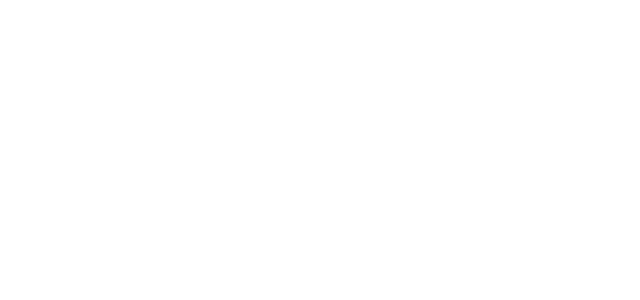
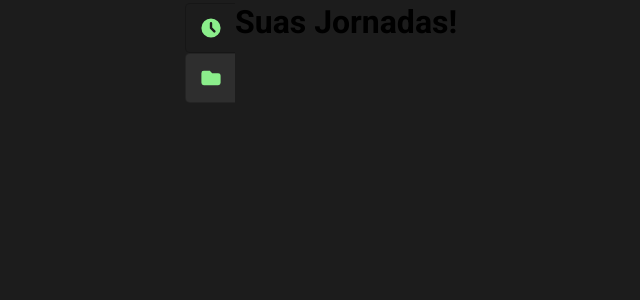
Before and after one commit to JVitorLeone/Ponto, a React (Create React App) app in the folder client/: page /journeys in a window 1280 px wide. Shown: the top 300 px of the page, without its empty margins (156-796 px from the left). Built offline with nearby package versions, Linux system fonts and the light colour scheme.

Commit message:
feat: Navigator

```diff
--- a/client/src/App.js
+++ b/client/src/App.js
@@ -2,23 +2,37 @@
 import {
 	BrowserRouter,
 	Switch,
-	Route
+	Route,
+	useHistory
 } from 'react-router-dom';
 
 import {GlobalContext} from './GlobalContext';
-import {GlobalStyles} from './style/GlobalStyles';
+import {GlobalStyles, Container, Wrapper} from './style/GlobalStyles';
 
 import {Ponto} from './components/Ponto';
+import {Journeys} from './components/Journeys';
+import {Navigator} from './components/Navigator';
 
 function App() {
+	const history = useHistory();
+
 	return (
 		<GlobalContext>
+			<Container>
+				<Wrapper>
+
 					<BrowserRouter>
+
 						<Switch>
 							<Route path="/ponto" exact={true} component={ Ponto } />
+							<Route path="/journeys" exact={true} component={ Journeys } />
 						</Switch>
+
 						<GlobalStyles/>
 					</ BrowserRouter>
+
+				</Wrapper>
+			</Container>
 		</GlobalContext>
 	);
 }
--- a/client/src/GlobalContext.js
+++ b/client/src/GlobalContext.js
@@ -56,7 +56,7 @@
 		if (!currentJourney.upToDate)
 			remoteJourneyUpdate(currentJourney);
 
-		if (currentJourney.finished && currentJourney.upToDate) {
+		if (currentJourney.finished) {
 			setJourneys([
 				...journeys,
 				currentJourney.id
--- a/client/src/components/Hourglass/index.js
+++ b/client/src/components/Hourglass/index.js
@@ -15,64 +15,47 @@
 function Hourglass(props){
 
 	const {isActive, currentTime, periods, limit} = props;
-	const [openTime, setOpenTime] = useState(0);
-	const [closedTime, setClosedTime] = useState(0);
-	const [durations, setDurations] = useState([]);
-	const totalTime = closedTime + openTime;
+	const [totalTime, setTotalTime] = useState(calculateDuration(periods));
+
 	const remainingTime = totalTime < limit ? (
 		limit - totalTime
 	) : 0;
 
-	useEffect(() => {
-		function openPeriodHours() {
-			let start = periods.slice(-1)[0].start;
-			let end = currentTime;
-			return Math.round(end - start);
+	function calculateDuration(periods) {
+		let sum = 0;
+
+		if (periods.length > 0) {
+			sum = sumClosedPeriods(periods);
+
+			let lastPeriod = periods.slice(-1)[0];
+
+			if (lastPeriod.finish == null)
+				sum += (currentTime - lastPeriod.start);
 		}
 
+		return sum;
+	}
+
+	function sumClosedPeriods(periods) {
+		let sum = 0;
+		for (var period of periods) {
+			if (period.finish !== null)
+				sum += period.finish - period.start;
+		}
+		return sum;
+	}
+
+	useEffect(() => {
 		function updateTime() {
 			if (isActive) {
-				setOpenTime(
-					Math.round(openPeriodHours())
+				setTotalTime(
+					calculateDuration(periods)
 				);
 			}
 		}
 
 		updateTime();
-	},[currentTime]);
-
-	useEffect(() => {
-		function closedPeriodHours(period) {
-			let start = period.start;
-			let end = period.finish;
-			return Math.round(end - start);
-		}
-
-		let last = periods.slice(-1)[0];
-
-		if (last !== undefined) {
-			if (last.finish !== null) {
-				setDurations([
-					...durations,
-					closedPeriodHours(last)
-				]);
-			}
-		} else {
-			setOpenTime(0);
-			setClosedTime(0);
-		}
-	},[periods]);
-
-	useEffect(() => {
-		setOpenTime(0);
-	},[closedTime]);
-
-	useEffect(() => {
-		if (durations.length) {
-			let sum = closedTime + durations.slice(-1)[0];
-			setClosedTime(sum);
-		}
-	},[durations]);
+	},[currentTime, periods]);
 
 	const [showPeriods, setShowPeriods] = useState(false);
 	let counter = 0;
--- /dev/null
+++ b/client/src/components/Journeys/index.js
@@ -0,0 +1,20 @@
+import React from 'react';
+import {useHistory} from 'react-router-dom';
+
+import {Navigator} from '../Navigator';
+
+function Journeys(props) {
+    const history = useHistory();
+
+    return (
+        <>
+
+            <h1>Suas Jornadas!</h1>
+
+            <Navigator />
+
+        </>
+    )
+}
+
+export {Journeys};
--- /dev/null
+++ b/client/src/components/Navigator/index.js
@@ -0,0 +1,36 @@
+import React from 'react';
+import {useHistory} from 'react-router-dom';
+
+import {FolderIcon, ClockIcon} from '../../icons';
+import {Container, Button} from './style';
+
+function Navigator(props) {
+    const history = useHistory();
+
+    let active = history.location.pathname;
+    console.log(active);
+
+    return (
+        <Container>
+
+            <Button
+                onClick={ () => history.push("/ponto") }
+                title="Ponto"
+                color={"rgb(235, 45, 45)"}
+                active={ active == '/ponto' } >
+                    <ClockIcon/>
+            </Button>
+
+            <Button
+                onClick={ () => history.push("/journeys") }
+                title="Jornadas"
+                color={"rgb(255, 227, 0)"}
+                active={ active == '/journeys' } >
+                    <FolderIcon/>
+            </Button>
+
+        </Container>
+    );
+}
+
+export {Navigator};
--- /dev/null
+++ b/client/src/components/Navigator/style.js
@@ -0,0 +1,57 @@
+import styled from 'styled-components';
+
+export const Container = styled.div`
+    position: absolute;
+    left: -50px;
+    top: 0;
+
+    width: 50px;
+    height: min-content;
+
+    display: flex;
+    flex-direction: column;
+    justify-content: start;
+
+    /* background-color: var(--main-light); */
+    @media (max-width: 500px) {
+        position: relative;
+        flex-direction: row;
+        justify-content: end;
+
+        left: 0;
+        width: 100%;
+    }
+`;
+
+export const Button = styled.button`
+    height: 50px;
+    width: 50px;
+
+    display: flex;
+    flex-direction: column;
+    align-items: center;
+    justify-content: center;
+
+    background-color: ${props => props.active? 'var(--sec-dark)' : 'var(--main-dark);'};
+
+    :hover {
+        background-color: var(--ter-dark);
+    }
+
+    border: 1px solid rgba(0,0,0,.2);
+    border-right: none;
+    border-radius: 5px 0 0 5px;
+
+    cursor: pointer;
+
+    >svg {
+        /* color: ${props => props.color}; */
+        color: var(--green);
+    }
+
+    @media (max-width: 500px) {
+        border: 1px solid rgba(0,0,0,.2);
+        border-top: none;
+        border-radius: 0 0 5px 5px;
+    }
+`;
--- a/client/src/components/Ponto/index.js
+++ b/client/src/components/Ponto/index.js
@@ -1,7 +1,6 @@
-import React, {useState, useContext, useEffect} from 'react';
+import React, {useState, useContext} from 'react';
 
 import {
-	Container,
 	PontoBox
 } from './style';
 
@@ -10,10 +9,19 @@
 import {ButtonTray} from '../ButtonTray';
 import {Hourglass} from '../Hourglass';
 import {Ticket} from '../Ticket';
+import {Navigator} from '../Navigator';
 
 function Ponto(){
+
 	const {currentJourney, setJourney} = useContext(Context);
-	var periods = currentJourney? currentJourney.periods : [];
+	let periods = currentJourney.periods,
+		initialActive = false;
+
+	if (periods.length > 0) {
+		let lastPeriod = periods.slice(-1)[0];
+		initialActive = (lastPeriod.finish == null);
+		console.log(lastPeriod.finish)
+	}
 
 	const [currentTime, setCurrentTime] = useState(new Date().getTime());
 
@@ -23,7 +31,7 @@
 	const [displayPonto, setDisplayPonto] = useState(true);
 	const [slideUp, setSlideUp] = useState(false);
 
-	const [active, setActive] = useState(false);
+	const [active, setActive] = useState(initialActive);
 
 	const stopPeriod = () => {
 		var snapShot = periods.slice();
@@ -71,20 +79,20 @@
 	}
 
 	return (
-		<Container>
+		<>
 			{ displayPonto && (
-				<PontoBox  className={ slideUp ? 'slide' : '' }>
+				<PontoBox
+					className={ slideUp ? 'slide' : '' }>
+
 					<Watch
 						time={ currentTime }
-					setTime={ (t) => setCurrentTime(t) }
-				/>
+						setTime={ (t) => setCurrentTime(t) } />
 
 					<Hourglass
 						isActive={ active }
 						currentTime={ currentTime }
 						limit = { limit }
-					periods={ periods }
-				/>
+						periods={ periods } />
 
 					<ButtonTray
 						canStart={ limit !== 0 }
@@ -94,16 +102,16 @@
 						stop={ () => stopPeriod() }
 						finish={ () => finishPeriod() }
 						setLimit={ (l) => setLimit(l) }
-					limit={ limit }
-				/>
+						limit={ limit } />
+
 				</PontoBox>
 			)}
 			{ displayTicket && (
 				<Ticket
-					closeJourney={ () => closeJourney() }
-				/>
+					closeJourney={ () => closeJourney() } />
 			)}
-		</Container>
+			<Navigator />
+		</>
 	);
 }
 
--- a/client/src/components/Ponto/style.js
+++ b/client/src/components/Ponto/style.js
@@ -1,51 +1,21 @@
 import styled from 'styled-components';
 
-export const Container = styled.div`
+export const PontoBox = styled.div`
 	position: relative;
-	display: flex;
-	flex-direction: column;
-	align-items: center;
-
-	background-color: var(--main-dark);
-
-	width: 100vw;
-	min-height: 100vh;
-
-	margin: 0 auto;
-	padding: 3px;
-
-	.slide {
-		animation: slide 1.8s ease-in-out forwards;
-		@keyframes slide {
-			from {
-				transform: translateY(0%);
-			}
-			to {
-				transform: translateY(-100%);
-			}
-		};
-	}
-`;
-
-export const Wrapper = styled.div``;
-
-export const PontoBox = styled.div`
 	display: flex;
 	flex-direction: column;
 	align-items: center;
 	justify-content: space-between;
 
 	width: 100%;
-	min-width: 300px;
 	height: min-content;
 
 	padding: 25px 15px;
 
 	background-color: var(--sec-dark);
-	border-radius: 5px;
+	border-radius: 0 5px 5px 5px;
 
 	@media (min-width: 500px) {
-		width: 498px;
 		padding: 25px;
 	}
 
@@ -59,10 +29,3 @@
 		}
 	};
 `;
-
-export const Actions = styled.div`
-	width: 100%;
-	height: 100%;
-	background-color: var(--sec-dark);
-	z-index: 1;
-`;
--- a/client/src/style/GlobalStyles.js
+++ b/client/src/style/GlobalStyles.js
@@ -1,6 +1,6 @@
-import { createGlobalStyle } from 'styled-components';
+import styled, { createGlobalStyle } from 'styled-components';
 
-const GlobalStyles = createGlobalStyle`
+export const GlobalStyles = createGlobalStyle`
 
 	:root {
 		--main-dark: rgb(28, 28, 28);
@@ -34,4 +34,38 @@
 	}
 `;
 
-export { GlobalStyles };
+export const Container = styled.div`
+	position: relative;
+	display: flex;
+	flex-direction: column;
+	align-items: center;
+
+	background-color: var(--main-dark);
+
+	width: 100vw;
+	min-height: 100vh;
+
+	margin: 0 auto;
+	padding: 3px;
+
+	.slide {
+		animation: slide 1.8s ease-in-out forwards;
+		@keyframes slide {
+			from {
+				transform: translateY(0%);
+			}
+			to {
+				transform: translateY(-100%);
+			}
+		};
+	}
+`;
+
+export const Wrapper = styled.div`
+	position: relative;
+
+	min-width: 300px;
+	@media (min-width: 500px){
+		width: 498px;
+	}
+`;
```
Also changed, not shown: client/src/components/Journeys/style.js (added). Lines whose indentation alone changed are shown as unchanged.
